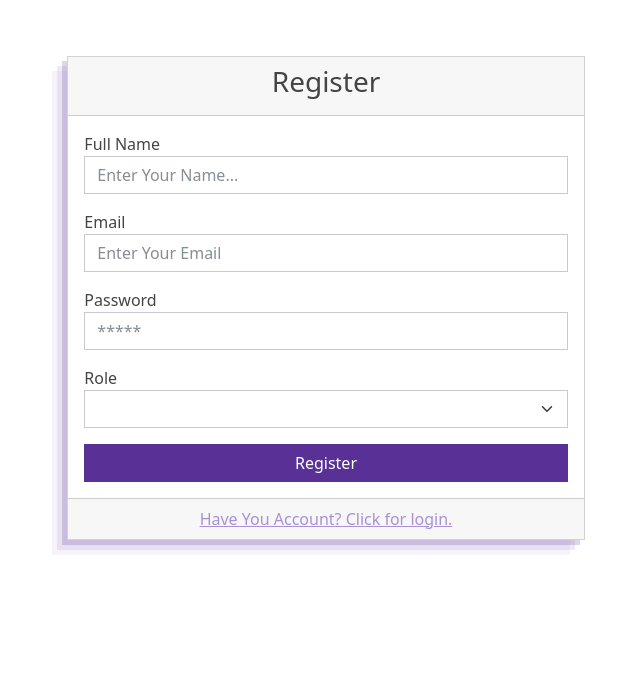
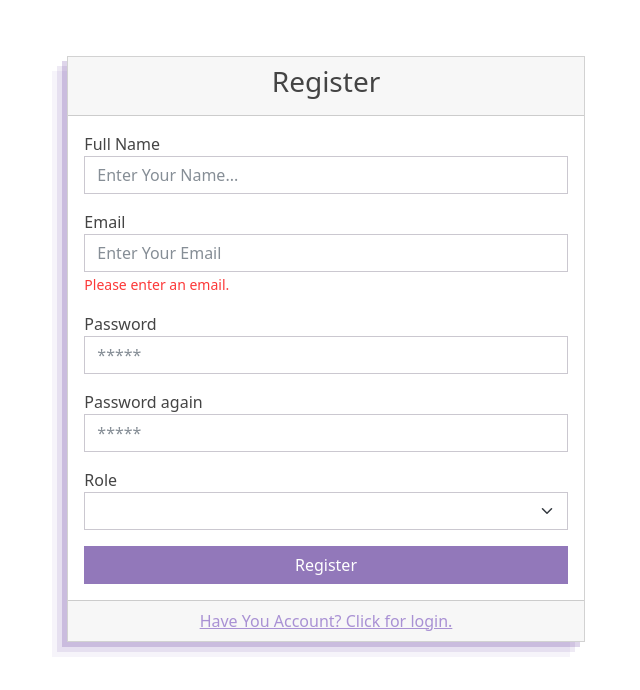
Before and after one commit to Enes-ets34/smart-edu-MEVN, a Vue app in the folder client/: page /#/register in a window 1280 px wide. Shown: the top 690 px of the page, without its empty margins (314-954 px from the left). Built offline with nearby package versions, Linux system fonts and the light colour scheme; no server answers.

Commit message:
loading bar and validation

```diff
--- /dev/null
+++ b/client/src/components/shared/appLoader.vue
@@ -0,0 +1,7 @@
+<template>
+    <div class="text-center">
+        <div class="spinner-border text-primary" role="status">
+            <span class="visually-hidden">Loading...</span>
+        </div>
+    </div>
+</template>
--- a/client/src/components/shared/appToast.vue
+++ /dev/null
@@ -1,16 +0,0 @@
-<template>
-    <div class="col-md-4 bg-primary text-dark position">
-        <div class="card">Lorem ipsum dolor sit amet.</div>
-    </div>
-</template>
-<script>
-</script>
-<style scoped>
-.position {
-    z-index: 99 !important;
-    margin-bottom: 0 !important;
-    margin-right: 0 !important;
-    position: absolute !important;
-
-}
-</style>
--- a/client/src/store/index.js
+++ b/client/src/store/index.js
@@ -4,12 +4,17 @@ import users from "./users";
 import categories from "./categories";
 
 export default createStore({
-  state: {},
+  state: {
+    loading: false,
+  },
   mutations: {},
   actions: {},
+  getters: {
+    loading: (state) => state.loading,
+  },
   modules: {
     courses,
     users,
-    categories
+    categories,
   },
 });
--- a/client/src/utils/appAxios.js
+++ b/client/src/utils/appAxios.js
@@ -1,4 +1,5 @@
 import axios from "axios";
+import store from "../store";
 
 const appAxios = axios.create({
   baseURL: "https://smartedu-service.onrender.com",
@@ -6,7 +7,22 @@ const appAxios = axios.create({
   withCredentials: false,
   headers: {
     "Content-Type": "application/json",
+    noLoading: true,
   },
 });
+appAxios.interceptors.request.use((config) => {
+  if (config?.headers?.noLoading === true) {
+    store.state.loading = false;
+  } else {
+    store.state.loading = true;
+  }
+  return config;
+});
 
+appAxios.interceptors.response.use((response) => {
+  setTimeout(() => {
+    store.state.loading = false;
+  }, 500);
+  return response;
+});
 export default appAxios;
--- a/client/src/views/Auth/Login.vue
+++ b/client/src/views/Auth/Login.vue
@@ -16,9 +16,10 @@
                         <input v-model="userData.password" type="password" name="password" id="password"
                             placeholder="*****" class="form-control">
                     </div>
+
                 </div>
                 <div class="d-grid gap-2 mt-3">
-                    <button @click="login" class="btn btn-primary">
+                    <button :disabled="!isValidate" @click="login" class="btn btn-primary">
                         Login
                     </button>
                 </div>
@@ -42,6 +43,11 @@ export default {
         login() {
             this.$store.dispatch("users/login", this.userData)
         }
+    },
+    computed: {
+        isValidate() {
+            return (this?.userData?.password?.length && this?.userData?.password?.length > 0) && (this?.userData?.email?.length && this?.userData?.email?.length > 0)
+        }
     }
 
 }
--- a/client/src/views/Auth/Register.vue
+++ b/client/src/views/Auth/Register.vue
@@ -10,16 +10,24 @@
                         <label for="full_name">Full Name</label>
                         <input v-model="userData.full_name" type="text" name="full_name" id="full_name"
                             placeholder="Enter Your Name..." class="form-control ">
+
                     </div>
                     <div class="mb-3">
                         <label for="email">Email</label>
                         <input v-model="userData.email" type="text" name="email" id="email"
                             placeholder="Enter Your Email" class="form-control ">
+                        <small v-if="!checkEmail" class="text-danger">Please enter an email.</small>
                     </div>
                     <div class="mb-3">
                         <label for="password">Password</label>
                         <input v-model="userData.password" type="password" name="password" id="password"
                             placeholder="*****" class="form-control">
+                    </div>
+                    <div class="mb-3">
+                        <label for="password2">Password again</label>
+                        <input v-model="userData.password_2" type="password2" name="password2" id="password2"
+                            :class="{ 'border-danger': !samePassword }" placeholder="*****" class="form-control ">
+                        <small v-if="!samePassword" class="text-danger">Please check password.</small>
                     </div>
                     <div class="mb-3">
                         <label for="category">Role</label>
@@ -36,7 +44,7 @@
                     </div>
                 </div>
                 <div class="d-grid gap-2 mt-3">
-                    <button @click="register" class="btn btn-primary">
+                    <button :disabled="!isValidate" @click="register" class="btn btn-primary">
                         Register
                     </button>
                 </div>
@@ -55,12 +63,27 @@
 export default {
     data() {
         return {
-            userData: {}
+            userData: {
+                email:null
+            }
         }
     },
     methods: {
         register() {
             this.$store.dispatch("users/register", this.userData)
+        }
+    },
+    computed: {
+        isValidate() {
+            return ((this?.userData?.password?.length > 0 && this?.userData?.password_2?.length > 0) && (this?.userData?.email?.length > 0)
+
+            )
+        },
+        samePassword() {
+            return (this?.userData?.password === this?.userData?.password_2)
+        },
+        checkEmail() {
+            return this?.userData?.email?.length > 0
         }
     }
 
--- a/client/src/views/Course/Courses.vue
+++ b/client/src/views/Course/Courses.vue
@@ -11,12 +11,17 @@
             </div>
             <Categories @select-category="selectCategories($event)" :categories="categories" />
           </div>
+
           <div class="col-md-8">
+            <appLoader v-if="loading" />
+            <div v-else>
               <div v-if="courseList.length === 0" class="col-md-8 mx-auto alert alert-primary text-center">
                 <p class="display-6">there is no course for this category(ies) yet.</p>
               </div>
               <div class="row">
+
                 <div v-for="course in courseList" :key="course._id" class="col-md-5 d-flex align-self-stretch mb-3">
+
                   <Course-item :course="course">
                     <template #footer>
                       <div class="d-flex justify-content-between align-items-center">
@@ -29,6 +34,7 @@
                       </div>
                     </template>
                   </Course-item>
+                </div>
               </div>
             </div>
           </div>
@@ -48,9 +54,10 @@ import Carousel from '../../components/shared/Carousel.vue'
 import appAlert from '../../components/shared/appAlert.vue'
 import Categories from '../../components/courses/Categories.vue'
 import CourseItem from '../../components/courses/CourseItem.vue'
+import AppLoader from '../../components/shared/appLoader.vue'
 
 export default {
-  components: { Carousel, Categories, CourseItem },
+  components: { Carousel, Categories, CourseItem, AppLoader },
   data() {
     return {
       searchKey: null,
@@ -58,7 +65,8 @@ export default {
         header: "Courses",
         content: "Lorem ipsum dolor sit amet consectetur, adipisicing elit. Quo ullam quam placeat? Quod, adipisci autem?",
         img: "https://static-assets.codecademy.com/components/curriculum/path/build-web-apps-with-react/curriculum-card.svg"
-      }
+      },
+
     }
   },
 
@@ -71,7 +79,8 @@ export default {
     ...mapGetters({
       categories: "categories/getCategories",
       courseList: "courses/getCourses",
-      selectedCategories: "categories/getSelectedCategories"
+      selectedCategories: "categories/getSelectedCategories",
+      loading: "loading"
     })
   },
   methods: {
--- a/client/src/views/Home.vue
+++ b/client/src/views/Home.vue
@@ -11,13 +11,14 @@
 
     <div class="row">
       <div class="col-md-10 mx-auto p-4 ">
-        <div v-for="(course, index) in latestCourses" :key="course._id" class="my-2 card mb-3 bg-light p-2">
-          <div class="row g-0 align-items-center">
-            <div class="col-md-4 mx-auto" :class="{ 'order-1 text-end': index % 2 === 0 }">
+        <AppLoader v-if="loading" />
+        <div v-else v-for="(course, index) in latestCourses" :key="course._id" class=" my-2 card mb-3 bg-light p-2">
+          <div class="row  g-0 align-items-center">
+            <div :class="{ 'order-1 text-end': index % 2 === 0 }" class="col-md-4  mx-auto">
 
               <img style="max-height:15rem" :src="course.img" class="img-fluid rounded-start" alt="...">
             </div>
-            <div class="col-md-8" :class="{ 'order-0 ': index % 2 === 0 }">
+            <div class="col-md-8  " :class="{ 'order-0 ': index % 2 === 0 }">
               <div class="card-body">
                 <h5 class="card-title">{{ course.title }}</h5>
                 <p class="card-text">{{ course.description }}</p>
@@ -27,6 +28,7 @@
             </div>
           </div>
         </div>
+
       </div>
     </div>
     <div class="row mt-5">
@@ -61,7 +63,7 @@
               <div class="col-md-8">
                 <div class="card-body">
                   <h2>
-                   {{coursesCount}} Courses
+                    {{ coursesCount }} Courses
                   </h2>
 
                 </div>
@@ -76,10 +78,8 @@
               <div class="col-md-8">
                 <div class="card-body">
                   <h2>
-
                     18 Teachers
                   </h2>
-
                 </div>
               </div>
             </div>
@@ -95,15 +95,13 @@
 
 <script>
 import { mapGetters } from 'vuex';
+import AppLoader from '../components/shared/appLoader.vue';
 import Carousel from '../components/shared/Carousel.vue'
-
-// @ is an alias to /src
-
-
 export default {
   name: 'Home',
   components: {
-    Carousel
+    Carousel,
+    AppLoader
   },
   data() {
     return {
@@ -119,8 +117,11 @@ export default {
       latestCourses: "courses/getLatestCourses",
       currentUser: "users/getCurrentUser",
       coursesCount: "courses/getCoursesCount",
-
+      loading: "loading"
     })
   },
 }
 </script>
+<style scoped>
+
+</style>
```
Also changed, not shown: client/src/views/Course/Course.vue (+4 -3 lines). Lines whose indentation alone changed are shown as unchanged.
